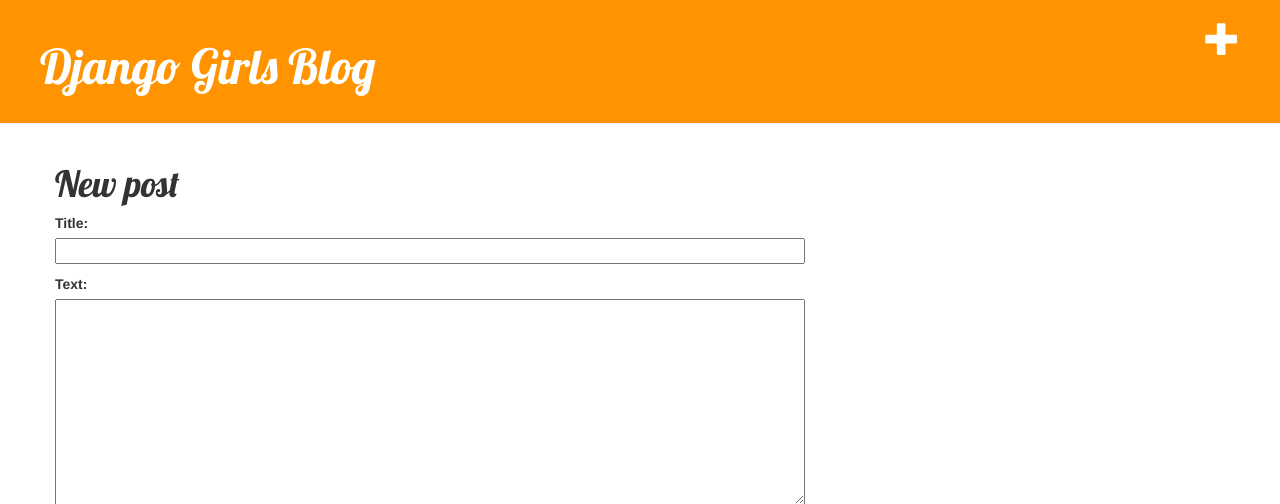
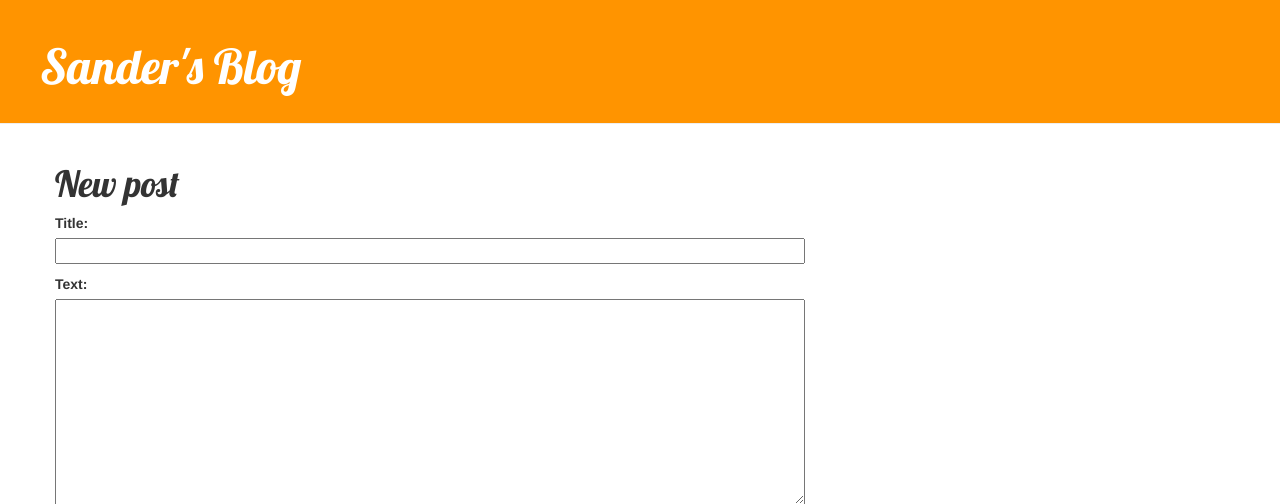
Before and after one commit to san98der/my-first-blog, a Django app: page /post/new/ in a window 1280 px wide. Shown: the top 504 px of the page. Run offline with Django 3.2, Linux system fonts and the light colour scheme; some libraries are stand-ins or nearby versions.

Commit message:
second try

```diff
--- a/todo/templates/todo/base.html
+++ b/todo/templates/todo/base.html
@@ -1,7 +1,7 @@
 {% load staticfiles %}
 <html>
     <head>
-        <title>Django Girls blog</title>
+        <title>Sander's Blog</title>
         <link rel="stylesheet" href="//maxcdn.bootstrapcdn.com/bootstrap/3.2.0/css/bootstrap.min.css">
         <link rel="stylesheet" href="//maxcdn.bootstrapcdn.com/bootstrap/3.2.0/css/bootstrap-theme.min.css">
         <link href='//fonts.googleapis.com/css?family=Lobster&subset=latin,latin-ext' rel='stylesheet' type='text/css'>
@@ -9,8 +9,10 @@
     </head>
     <body>
         <div class="page-header">
-            <a href="{% url 'post_new' %}" class="top-menu"><span class="glyphicon glyphicon-plus"></span></a>
-            <h1><a href="/">Django Girls Blog</a></h1>
+            {% if user.is_authenticated %}
+                <a href="{% url 'post_new' %}" class="top-menu"><span class="glyphicon glyphicon-plus"></span></a>
+            {% endif %}
+            <h1><a href="/">Sander's Blog</a></h1>
         </div>
         <div class="content container">
             <div class="row">
--- a/todo/templates/todo/post_detail.html
+++ b/todo/templates/todo/post_detail.html
@@ -7,7 +7,9 @@
                 {{ post.published_date }}
             </div>
         {% endif %}
-        <a class="btn btn-default" href="{% url 'post_edit' pk=post.pk %}"><span class="glyphicon glyphicon-pencil"></span></a>
+        {% if user.is_authenticated %}
+            <a class="btn btn-default" href="{% url 'post_edit' pk=post.pk %}"><span class="glyphicon glyphicon-pencil"></span></a>
+        {% endif %}
         <h1>{{ post.title }}</h1>
         <p>{{ post.text|linebreaksbr }}</p>
     </div>
--- a/todo/views.py
+++ b/todo/views.py
@@ -38,4 +38,4 @@
             return redirect('post_detail', pk=post.pk)
     else:
         form = PostForm(instance=post)
-    return render(request, 'todo/post_edit.html', {'form': form})
+    return render(request, 'blog/post_edit.html', {'form': form})
```
